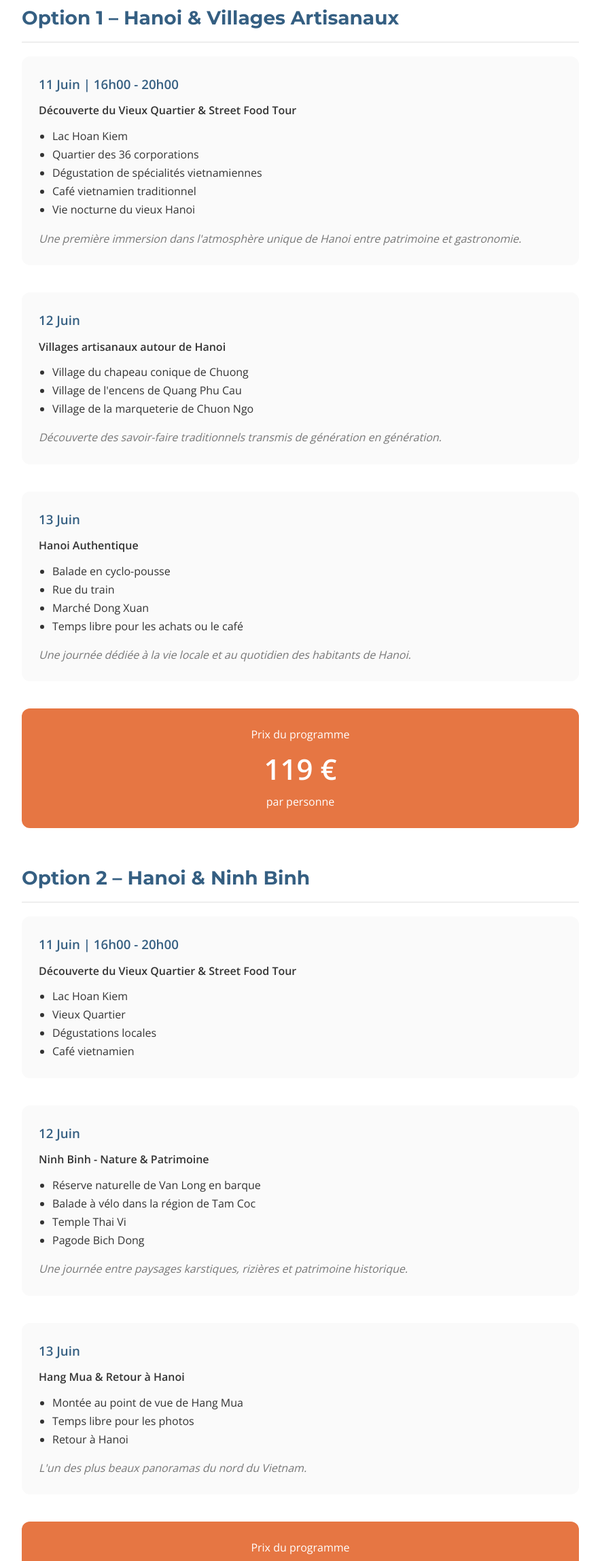
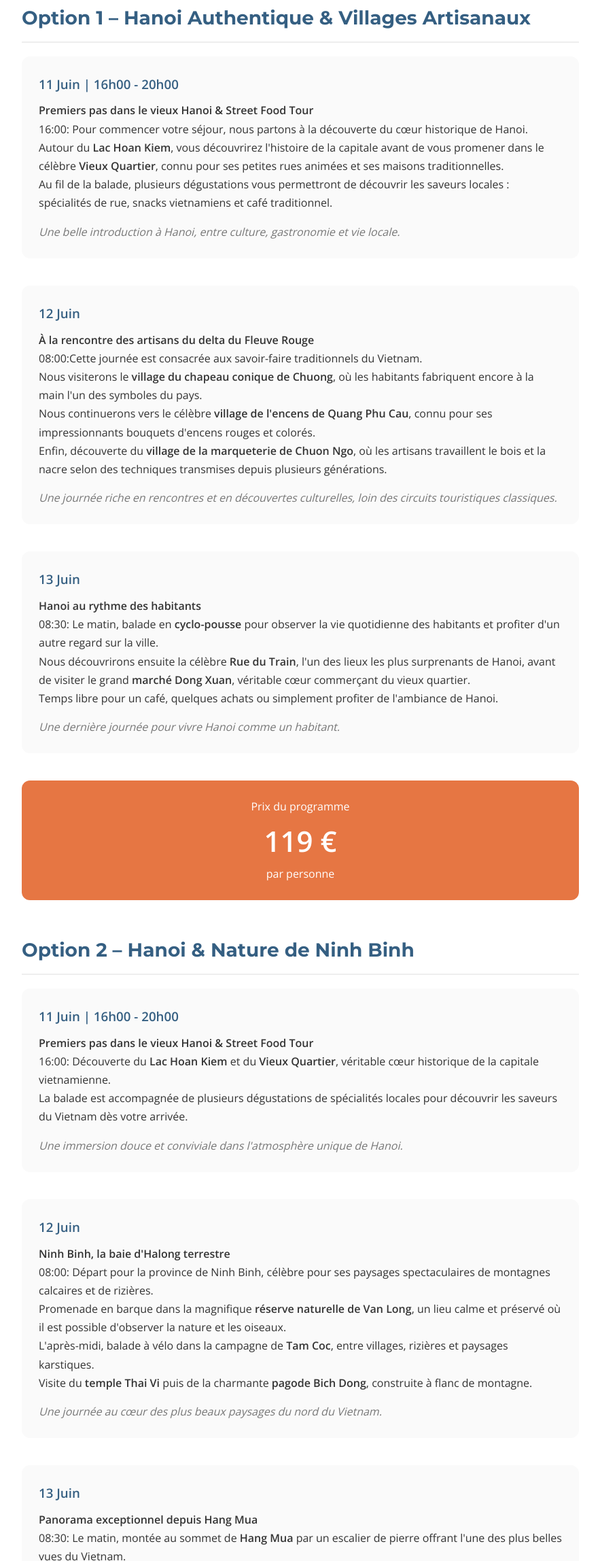
Before and after one commit to reonica/avecjo, a plain HTML site: page contact/260531-Rey/index.html in a window 1280 px wide. Shown: the part 1130-3426 px from the top of the page at 68% size, without its empty margins (198-1081 px from the left). Drawn offline with nearby package versions, Linux system fonts and the light colour scheme.

Commit message:
Update index.html

```diff
--- a/contact/260531-Rey/index.html
+++ b/contact/260531-Rey/index.html
@@ -255,24 +255,24 @@ Programme personnalisé conçu pour découvrir Hanoi et sa région à travers la
 
 <section class="section">
 
-<h2 class="section-title">Option 1 – Hanoi & Villages Artisanaux</h2>
+<h2 class="section-title">Option 1 – Hanoi Authentique & Villages Artisanaux</h2>
 
 <div class="day">
 
 <h3>11 Juin | 16h00 - 20h00</h3>
 
-<h4>Découverte du Vieux Quartier & Street Food Tour</h4>
+<h4>Premiers pas dans le vieux Hanoi & Street Food Tour</h4>
 
-<ul>
-<li>Lac Hoan Kiem</li>
-<li>Quartier des 36 corporations</li>
-<li>Dégustation de spécialités vietnamiennes</li>
-<li>Café vietnamien traditionnel</li>
-<li>Vie nocturne du vieux Hanoi</li>
-</ul>
+<p>
+16:00: Pour commencer votre séjour, nous partons à la découverte du cœur historique de Hanoi. Autour du <strong>Lac Hoan Kiem</strong>, vous découvrirez l'histoire de la capitale avant de vous promener dans le célèbre <strong>Vieux Quartier</strong>, connu pour ses petites rues animées et ses maisons traditionnelles.
+</p>
+
+<p>
+Au fil de la balade, plusieurs dégustations vous permettront de découvrir les saveurs locales : spécialités de rue, snacks vietnamiens et café traditionnel.
+</p>
 
 <p class="day-note">
-Une première immersion dans l'atmosphère unique de Hanoi entre patrimoine et gastronomie.
+Une belle introduction à Hanoi, entre culture, gastronomie et vie locale.
 </p>
 
 </div>
@@ -281,16 +281,26 @@ Une première immersion dans l'atmosphère unique de Hanoi entre patrimoine et g
 
 <h3>12 Juin</h3>
 
-<h4>Villages artisanaux autour de Hanoi</h4>
+<h4>À la rencontre des artisans du delta du Fleuve Rouge</h4>
 
-<ul>
-<li>Village du chapeau conique de Chuong</li>
-<li>Village de l'encens de Quang Phu Cau</li>
-<li>Village de la marqueterie de Chuon Ngo</li>
-</ul>
+<p>
+08:00:Cette journée est consacrée aux savoir-faire traditionnels du Vietnam.
+</p>
+
+<p>
+Nous visiterons le <strong>village du chapeau conique de Chuong</strong>, où les habitants fabriquent encore à la main l'un des symboles du pays.
+</p>
+
+<p>
+Nous continuerons vers le célèbre <strong>village de l'encens de Quang Phu Cau</strong>, connu pour ses impressionnants bouquets d'encens rouges et colorés.
+</p>
+
+<p>
+Enfin, découverte du <strong>village de la marqueterie de Chuon Ngo</strong>, où les artisans travaillent le bois et la nacre selon des techniques transmises depuis plusieurs générations.
+</p>
 
 <p class="day-note">
-Découverte des savoir-faire traditionnels transmis de génération en génération.
+Une journée riche en rencontres et en découvertes culturelles, loin des circuits touristiques classiques.
 </p>
 
 </div>
@@ -299,17 +309,22 @@ Découverte des savoir-faire traditionnels transmis de génération en générat
 
 <h3>13 Juin</h3>
 
-<h4>Hanoi Authentique</h4>
+<h4>Hanoi au rythme des habitants</h4>
 
-<ul>
-<li>Balade en cyclo-pousse</li>
-<li>Rue du train</li>
-<li>Marché Dong Xuan</li>
-<li>Temps libre pour les achats ou le café</li>
-</ul>
+<p>
+08:30: Le matin, balade en <strong>cyclo-pousse</strong> pour observer la vie quotidienne des habitants et profiter d'un autre regard sur la ville.
+</p>
+
+<p>
+Nous découvrirons ensuite la célèbre <strong>Rue du Train</strong>, l'un des lieux les plus surprenants de Hanoi, avant de visiter le grand <strong>marché Dong Xuan</strong>, véritable cœur commerçant du vieux quartier.
+</p>
+
+<p>
+Temps libre pour un café, quelques achats ou simplement profiter de l'ambiance de Hanoi.
+</p>
 
 <p class="day-note">
-Une journée dédiée à la vie locale et au quotidien des habitants de Hanoi.
+Une dernière journée pour vivre Hanoi comme un habitant.
 </p>
 
 </div>
@@ -330,20 +345,25 @@ Une journée dédiée à la vie locale et au quotidien des habitants de Hanoi.
 
 <section class="section">
 
-<h2 class="section-title">Option 2 – Hanoi & Ninh Binh</h2>
+<h2 class="section-title">Option 2 – Hanoi & Nature de Ninh Binh</h2>
 
 <div class="day">
 
 <h3>11 Juin | 16h00 - 20h00</h3>
 
-<h4>Découverte du Vieux Quartier & Street Food Tour</h4>
+<h4>Premiers pas dans le vieux Hanoi & Street Food Tour</h4>
 
-<ul>
-<li>Lac Hoan Kiem</li>
-<li>Vieux Quartier</li>
-<li>Dégustations locales</li>
-<li>Café vietnamien</li>
-</ul>
+<p>
+16:00: Découverte du <strong>Lac Hoan Kiem</strong> et du <strong>Vieux Quartier</strong>, véritable cœur historique de la capitale vietnamienne.
+</p>
+
+<p>
+La balade est accompagnée de plusieurs dégustations de spécialités locales pour découvrir les saveurs du Vietnam dès votre arrivée.
+</p>
+
+<p class="day-note">
+Une immersion douce et conviviale dans l'atmosphère unique de Hanoi.
+</p>
 
 </div>
 
@@ -351,17 +371,26 @@ Une journée dédiée à la vie locale et au quotidien des habitants de Hanoi.
 
 <h3>12 Juin</h3>
 
-<h4>Ninh Binh - Nature & Patrimoine</h4>
+<h4>Ninh Binh, la baie d'Halong terrestre</h4>
 
-<ul>
-<li>Réserve naturelle de Van Long en barque</li>
-<li>Balade à vélo dans la région de Tam Coc</li>
-<li>Temple Thai Vi</li>
-<li>Pagode Bich Dong</li>
-</ul>
+<p>
+08:00: Départ pour la province de Ninh Binh, célèbre pour ses paysages spectaculaires de montagnes calcaires et de rizières.
+</p>
+
+<p>
+Promenade en barque dans la magnifique <strong>réserve naturelle de Van Long</strong>, un lieu calme et préservé où il est possible d'observer la nature et les oiseaux.
+</p>
+
+<p>
+L'après-midi, balade à vélo dans la campagne de <strong>Tam Coc</strong>, entre villages, rizières et paysages karstiques.
+</p>
+
+<p>
+Visite du <strong>temple Thai Vi</strong> puis de la charmante <strong>pagode Bich Dong</strong>, construite à flanc de montagne.
+</p>
 
 <p class="day-note">
-Une journée entre paysages karstiques, rizières et patrimoine historique.
+Une journée au cœur des plus beaux paysages du nord du Vietnam.
 </p>
 
 </div>
@@ -370,16 +399,22 @@ Une journée entre paysages karstiques, rizières et patrimoine historique.
 
 <h3>13 Juin</h3>
 
-<h4>Hang Mua & Retour à Hanoi</h4>
+<h4>Panorama exceptionnel depuis Hang Mua</h4>
 
-<ul>
-<li>Montée au point de vue de Hang Mua</li>
-<li>Temps libre pour les photos</li>
-<li>Retour à Hanoi</li>
-</ul>
+<p>
+08:30: Le matin, montée au sommet de <strong>Hang Mua</strong> par un escalier de pierre offrant l'une des plus belles vues du Vietnam.
+</p>
+
+<p>
+Depuis le sommet, panorama spectaculaire sur les montagnes calcaires, les rizières et la vallée de Tam Coc.
+</p>
+
+<p>
+Temps libre pour les photos avant le retour vers Hanoi.
+</p>
 
 <p class="day-note">
-L'un des plus beaux panoramas du nord du Vietnam.
+Une fin de voyage inoubliable au milieu de paysages emblématiques du Vietnam.
 </p>
 
 </div>
```
